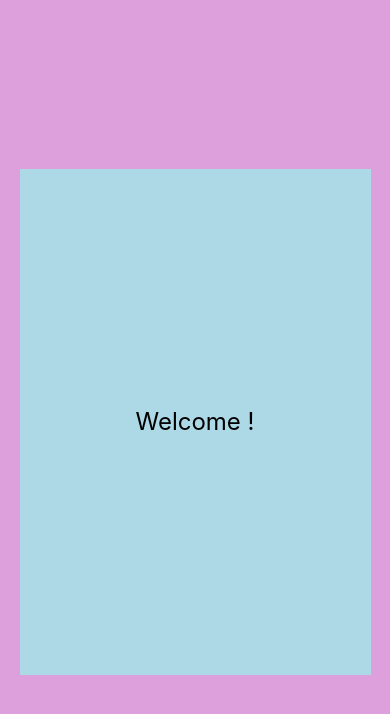
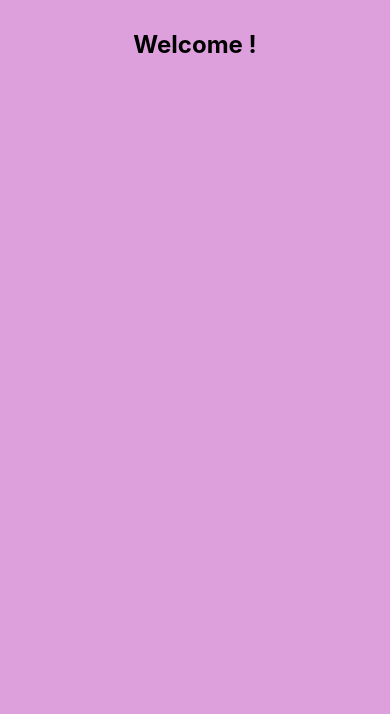
Before and after one commit to dpr4dhan/react-native-core-concepts, a React Native app: screen / in a window 390 px wide. Shown: the top 714 px of the page. Built offline with nearby package versions, Linux system fonts and the light colour scheme.

Commit message:
SafeAreaView usage

```diff
--- a/App.js
+++ b/App.js
@@ -1,39 +1,36 @@
-import {View, Text, StyleSheet, useWindowDimensions} from "react-native";
+import {View, Text, StyleSheet, SafeAreaView} from "react-native";
 
 export default function App(){
 
-    const windowWidth = useWindowDimensions().width;
-    const windowHeight = useWindowDimensions().height;
+    return  (
+        <SafeAreaView style={styles.safeContainer}>
+            <View style={styles.container}>
+                <View style={ styles.box}>
+                    <Text style={styles.text}>Welcome !</Text>
+                </View>
+            </View>
+        </SafeAreaView>
 
-    return  (
-        <View style={styles.container}>
-            <View style={[
-                styles.box,
-                {
-                    width: windowWidth > 500 ? '70%' :  "90%",
-                    height: windowHeight > 600 ? '60%' : "90%",
-                }
-
-            ]}>
-                <Text style={{fontSize: windowWidth > 500 ? 50 : 24}}>Welcome !</Text>
-            </View>
-        </View>
     )
 }
 
 
 const styles = StyleSheet.create({
+    safeContainer: {
+      flex: 1,
+      backgroundColor: "plum"
+    },
     container: {
         flex: 1,
         backgroundColor:"plum",
-        // padding: 60,
-        alignItems: "center",
-        justifyContent: "center"
     },
     box:{
-        backgroundColor: "lightblue",
-        alignItems: "center",
-        justifyContent: "center"
+        padding: 30
+    },
+    text: {
+        fontSize: 24,
+        fontWeight: "bold",
+        textAlign: "center"
     }
 
 });
```
